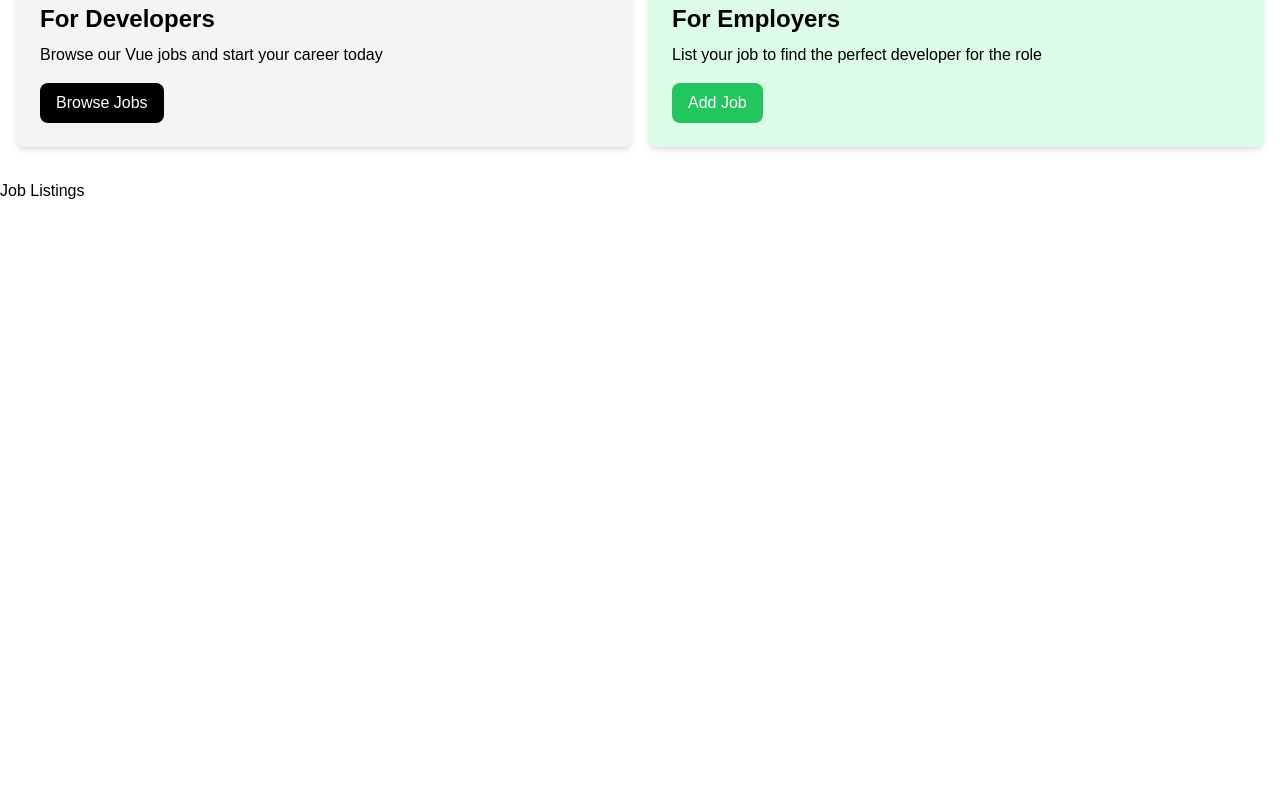
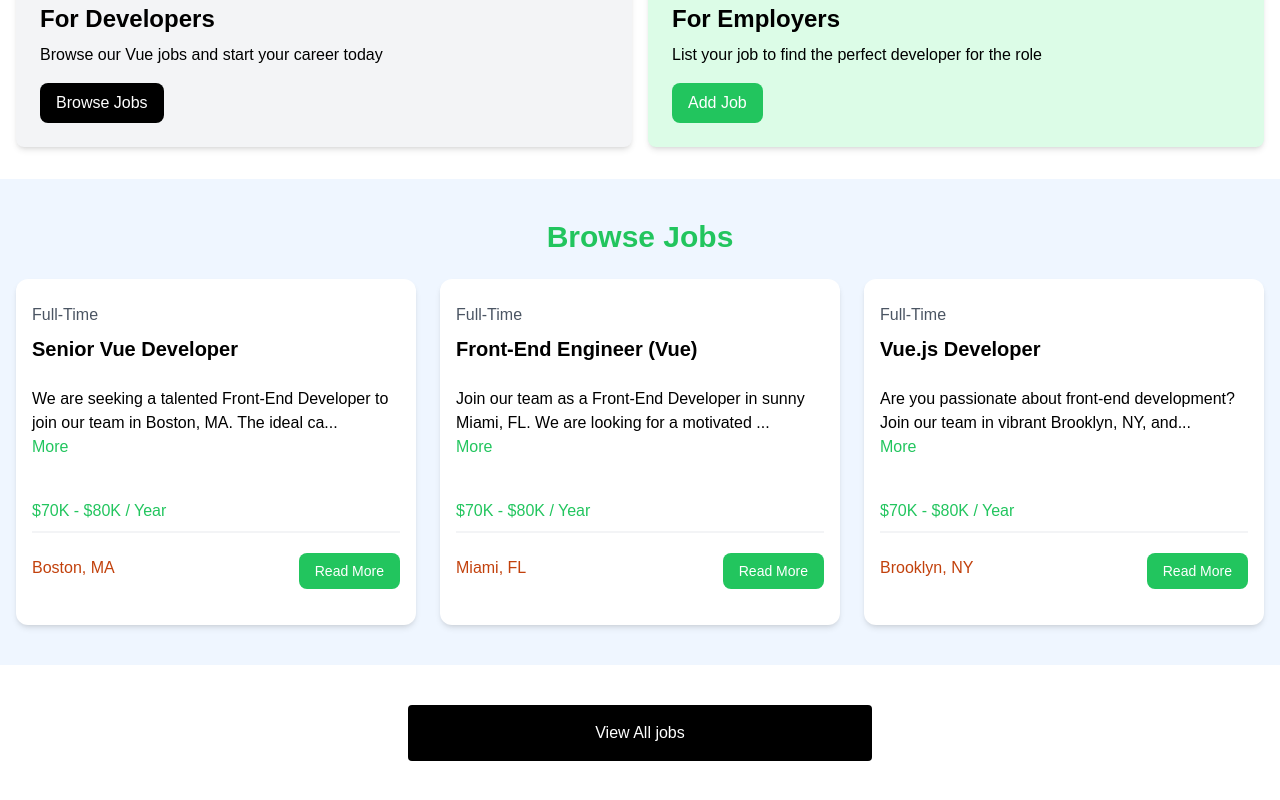
Before and after one commit to SempaiDarcy/vue-jobs, a Vue app: page / in a window 1280 px wide. Shown: the part 430-1230 px from the top of the page. Before the commit the page ends 800 px from the top, so only its background shows below. Built offline with nearby package versions, Linux system fonts and the light colour scheme.

Commit message:
feat: add computed property and function for truncated job description

```diff
--- a/src/App.vue
+++ b/src/App.vue
@@ -8,5 +8,5 @@ import JobListings from "@/components/JobListings/JobListings.vue";
   <Navbar/>
   <Hero title="Test title" subTitle="Test subtitle"/>
   <HomeCard/>
-  <JobListings/>
+  <JobListings :limit="3" :show-button="true"/>
 </template>
--- /dev/null
+++ b/src/components/JobListings/JobListing/JobListing.vue
@@ -0,0 +1,55 @@
+<script setup>
+import {defineProps, ref, computed} from 'vue'
+
+const props = defineProps({
+  job: Object
+})
+const showFullDescription = ref(false);
+
+const truncatedDescription = computed(() => {
+  let description = props.job.description;
+  if (!showFullDescription.value) {
+    description = description.substring(0, 90) + '...';
+  }
+  return description;
+})
+const toggleDescription = () => {
+  showFullDescription.value = !showFullDescription.value
+}
+</script>
+<template>
+  <div class="bg-white rounded-xl shadow-md relative">
+    <div class="p-4">
+      <div class="mb-6">
+        <div class="text-gray-600 my-2">{{ job.type }}</div>
+        <h3 class="text-xl font-bold">{{ job.title }}</h3>
+      </div>
+
+      <div class="mb-5">
+        <div>
+          {{ truncatedDescription }}
+        </div>
+        <button @click="toggleDescription" class="text-green-500 hover:text-green-600 mb-5">
+          {{ showFullDescription ? 'Less' : 'More' }}
+        </button>
+      </div>
+
+      <h3 class="text-green-500 mb-2">{{ job.salary }} / Year</h3>
+
+      <div class="border border-gray-100 mb-5"></div>
+
+      <div class="flex flex-col lg:flex-row justify-between mb-4">
+        <div class="text-orange-700 mb-3">
+          <i class="fa-solid fa-location-dot text-lg"></i>
+          {{ job.location }}
+        </div>
+        <a
+            :href="'/job/' + job.id"
+            class="h-[36px] bg-green-500 hover:bg-green-600 text-white px-4 py-2 rounded-lg text-center text-sm"
+        >
+          Read More
+        </a>
+      </div>
+    </div>
+  </div>
+</template>
--- a/src/components/JobListings/JobListings.vue
+++ b/src/components/JobListings/JobListings.vue
@@ -1,10 +1,37 @@
 <script setup>
 import jobData from '@/jobs.json'
-import {ref} from 'vue'
+import {ref, defineProps} from 'vue'
+import JobListing from "@/components/JobListings/JobListing/JobListing.vue";
 
+defineProps({
+  limit: Number,
+  showButton: {
+    type: Boolean,
+    default: false
+  }
+})
 const jobs = ref(jobData)
 console.log(jobData)
 </script>
 <template>
-  Job Listings
+  <section class="bg-blue-50 px-4 py-10">
+    <div class="container xl lg:container m-auto">
+      <h2 class="text-3xl font-bold text-green-500 mb-6 text-center">
+        Browse Jobs
+      </h2>
+      <div class="grid grid-cols-1 md:grid-cols-3 gap-6">
+        <JobListing v-for="job in jobs.slice(0, limit || jobs.length)"
+                    :key="job.id"
+                    :job="job"
+        />
+      </div>
+    </div>
+  </section>
+  <section v-if="showButton" class="m-auto max-w-lg my-10 px-6">
+    <a href=""
+    class="block bg-black text-white text-center py-4 px-6 rounded hover:bg-gray-700"
+    >
+      View All jobs
+    </a>
+  </section>
 </template>
```
